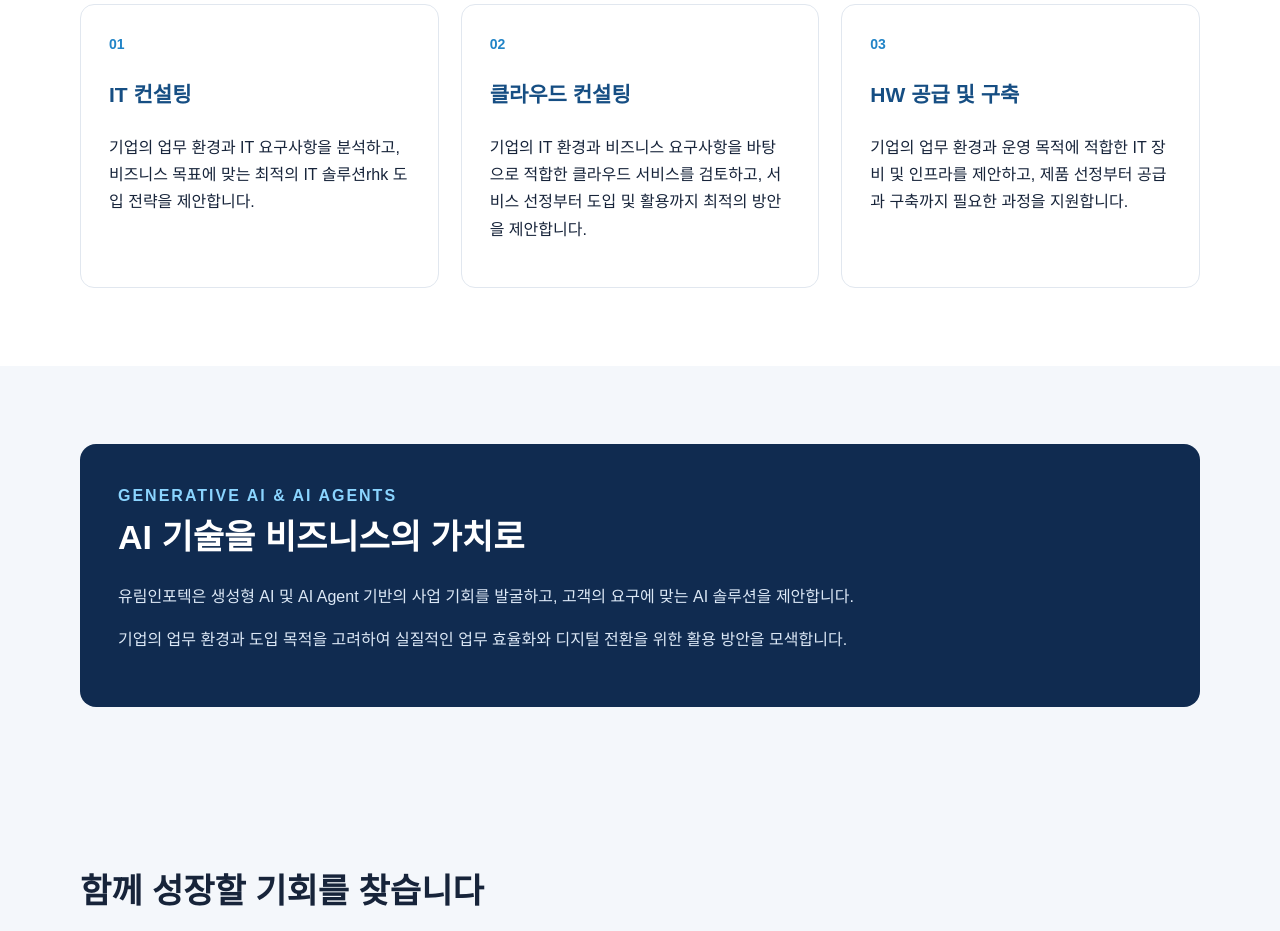
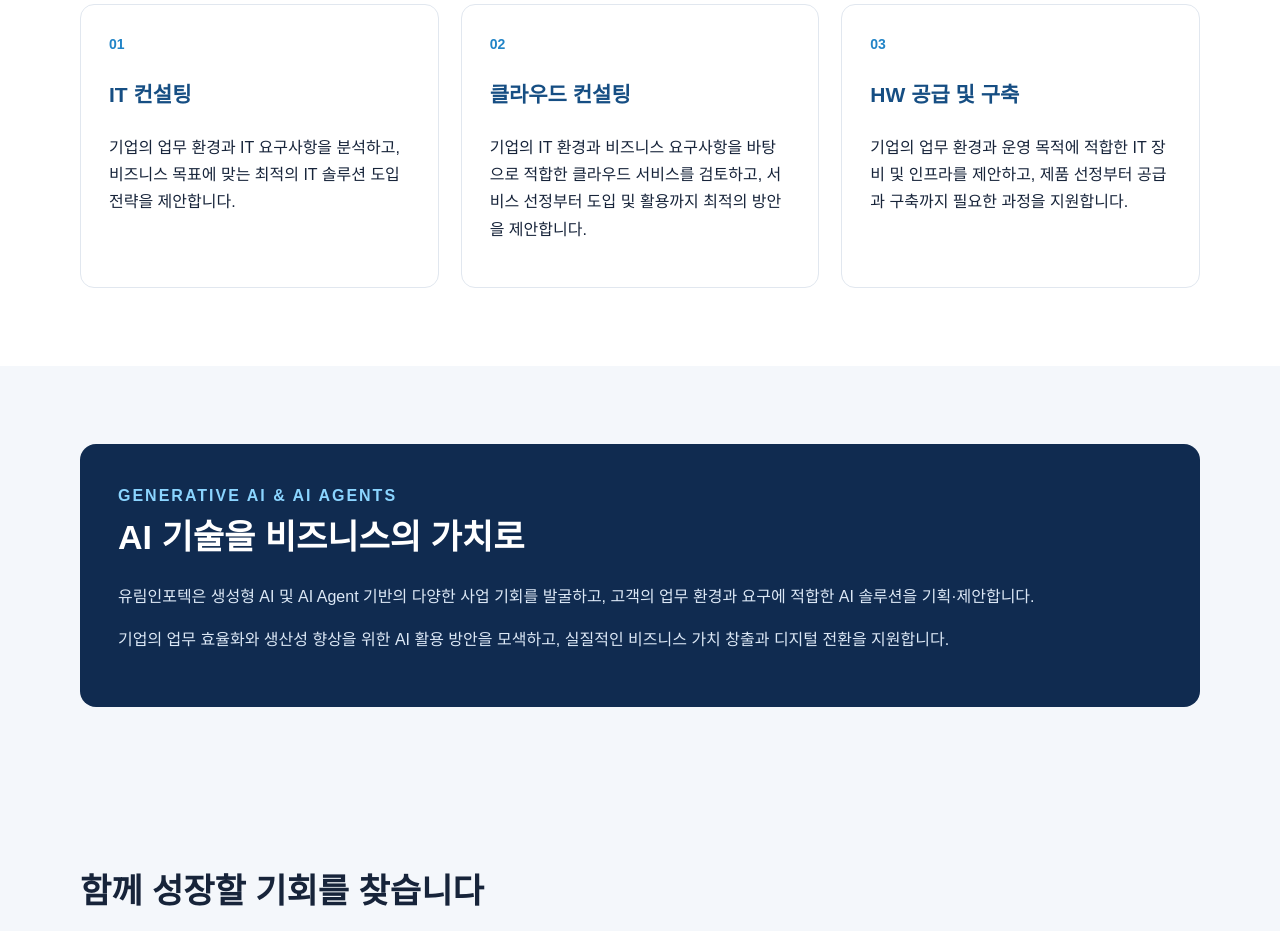
Before and after one commit to khlee-74/khlee-74.github.io, a plain HTML site: page index.html in a window 1280 px wide. Shown: the part 1440-2371 px from the top of the page. Drawn offline with Linux system fonts and the light colour scheme.

Commit message:
Update index.html

```diff
--- a/index.html
+++ b/index.html
@@ -140,7 +140,7 @@
           <article class="card">
             <div class="number">01</div>
             <h3>IT 컨설팅</h3>
-            <p>기업의 업무 환경과 IT 요구사항을 분석하고, 비즈니스 목표에 맞는 최적의 IT 솔루션rhk 도입 전략을 제안합니다.</p>
+            <p>기업의 업무 환경과 IT 요구사항을 분석하고, 비즈니스 목표에 맞는 최적의 IT 솔루션 도입 전략을 제안합니다.</p>
           </article>
           <article class="card">
             <div class="number">02</div>
@@ -161,8 +161,8 @@
         <div class="partner">
           <div class="eyebrow">GENERATIVE AI & AI AGENTS</div>
           <h2 class="section-title">AI 기술을 비즈니스의 가치로</h2>
-          <p>유림인포텍은 생성형 AI 및 AI Agent 기반의 사업 기회를 발굴하고, 고객의 요구에 맞는 AI 솔루션을 제안합니다.</p>
-          <p>기업의 업무 환경과 도입 목적을 고려하여 실질적인 업무 효율화와 디지털 전환을 위한 활용 방안을 모색합니다.</p>
+          <p>유림인포텍은 생성형 AI 및 AI Agent 기반의 다양한 사업 기회를 발굴하고, 고객의 업무 환경과 요구에 적합한 AI 솔루션을 기획·제안합니다.</p>
+          <p>기업의 업무 효율화와 생산성 향상을 위한 AI 활용 방안을 모색하고, 실질적인 비즈니스 가치 창출과 디지털 전환을 지원합니다.</p>
         </div>
       </div>
     </section>
```
